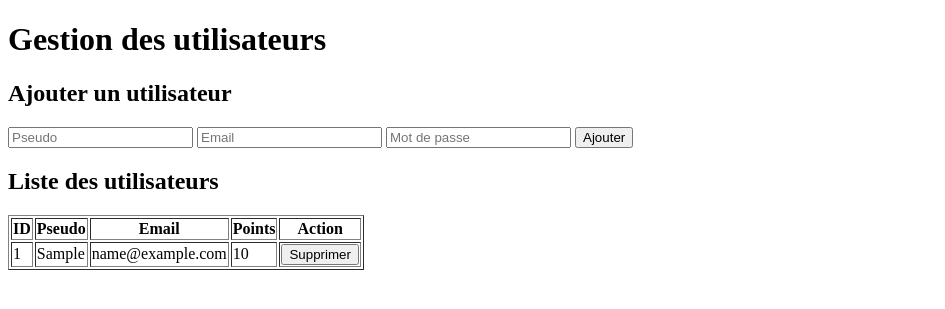
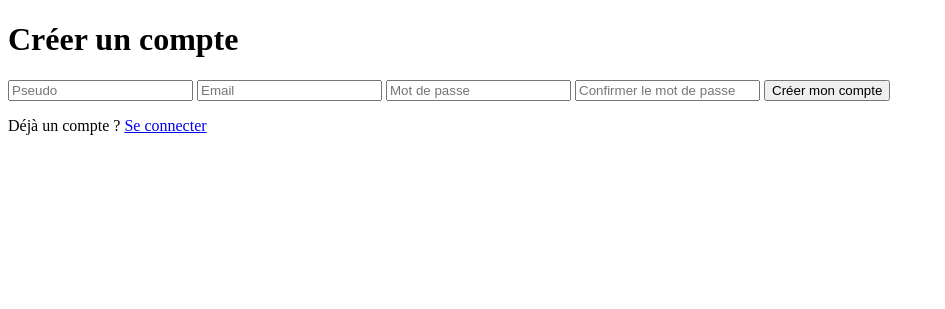
Before and after one commit to Danny-heigvd/progserv2-projetlibre, a PHP site: page /user.php in a window 1280 px wide. Shown: the top 309 px of the page, without its empty margins (0-945 px from the left). Run offline with PHP 8.4, Linux system fonts and the light colour scheme; tables that the repository leaves empty hold one stand-in row (values such as "Sample post").

Commit message:
modification du code de la page

```diff
--- a/src/classes/UserRepository.php
+++ b/src/classes/UserRepository.php
@@ -1,4 +1,3 @@
-
 <?php
 
 class UserRepository {
--- a/src/public/user.php
+++ b/src/public/user.php
@@ -1,45 +1,47 @@
 <?php
+// Page « Créer un compte »
 require_once __DIR__ . '/../utils/autoloader.php';
 
-$repository = new UserRepository(
-    (new Database())->getConnection()
-);
-
 $message = '';
+$pseudo = '';
+$email = '';
 
 if ($_SERVER['REQUEST_METHOD'] === 'POST') {
+    $pseudo = trim($_POST['pseudo'] ?? '');
+    $email = trim($_POST['email'] ?? '');
+    $password = $_POST['password'] ?? '';
+    $confirmation = $_POST['confirmation'] ?? '';
+
     try {
-
-        if ($_POST['action'] === 'ajouter') {
-            $user = new User(
-                null,
-                $_POST['pseudo'],
-                $_POST['email']
-            );
-
-            $repository->addUser($user, $_POST['password']);
-            $message = 'Utilisateur ajouté !';
+        if ($password !== $confirmation) {
+            throw new InvalidArgumentException('Les deux mots de passe ne sont pas identiques.');
         }
 
-        // Supprimer un utilisateur
-        if ($_POST['action'] === 'supprimer') {
-            $id = filter_input(INPUT_POST, 'id', FILTER_VALIDATE_INT);
+        // User vérifie le pseudo et l'e-mail
+        $user = new User(null, $pseudo, $email);
 
-            if (!$id) {
-                throw new InvalidArgumentException('ID invalide.');
-            }
+        $pdo = (new Database())->getConnection();
 
-            $repository->deleteUser($id);
-            $message = 'Utilisateur supprimé !';
+        // Vérifier si le pseudo ou l'e-mail existe déjà
+        $stmt = $pdo->prepare('SELECT id_utilisateur FROM utilisateur WHERE pseudo = ? OR email = ?');
+        $stmt->execute([$pseudo, $email]);
+
+        if ($stmt->fetch()) {
+            throw new InvalidArgumentException('Ce pseudo ou cet e-mail est déjà utilisé.');
         }
+
+        // addUser vérifie le mot de passe, puis enregistre
+        $repository = new UserRepository($pdo);
+        $repository->addUser($user, $password);
+
+        header('Location: connexion.php?inscription=ok');
+        exit;
     } catch (InvalidArgumentException $e) {
         $message = $e->getMessage();
     } catch (PDOException $e) {
-        $message = 'Erreur : pseudo ou email déjà utilisé, ou suppression impossible.';
+        $message = 'Une erreur est survenue, veuillez réessayer plus tard.';
     }
 }
-
-$users = $repository->getUsers();
 ?>
 
 <!DOCTYPE html>
@@ -47,56 +49,30 @@ $users = $repository->getUsers();
 
 <head>
     <meta charset="UTF-8">
-    <title>Utilisateurs</title>
+    <title>Créer un compte</title>
 </head>
 
 <body>
 
-    <h1>Gestion des utilisateurs</h1>
-
-    <h2>Ajouter un utilisateur</h2>
-
-    <form method="POST">
-        <input type="hidden" name="action" value="ajouter">
-
-        <input type="text" name="pseudo" placeholder="Pseudo" required>
-        <input type="email" name="email" placeholder="Email" required>
-        <input type="password" name="password" placeholder="Mot de passe" minlength="12" required>
-
-        <button type="submit">Ajouter</button>
-    </form>
+    <h1>Créer un compte</h1>
 
     <p><?= htmlspecialchars($message) ?></p>
 
-    <h2>Liste des utilisateurs</h2>
+    <form method="POST">
+        <input type="text" name="pseudo" placeholder="Pseudo"
+            value="<?= htmlspecialchars($pseudo) ?>" required>
 
-    <table border="1">
-        <tr>
-            <th>ID</th>
-            <th>Pseudo</th>
-            <th>Email</th>
-            <th>Points</th>
-            <th>Action</th>
-        </tr>
+        <input type="email" name="email" placeholder="Email"
+            value="<?= htmlspecialchars($email) ?>" required>
 
-        <?php foreach ($users as $user): ?>
-            <tr>
-                <td><?= $user->getId() ?></td>
-                <td><?= htmlspecialchars($user->getPseudo()) ?></td>
-                <td><?= htmlspecialchars($user->getEmail()) ?></td>
-                <td><?= $user->getPointsTotal() ?></td>
-                <td>
-                    <form method="POST">
-                        <input type="hidden" name="action" value="supprimer">
-                        <input type="hidden" name="id" value="<?= $user->getId() ?>">
+        <input type="password" name="password" placeholder="Mot de passe" required>
 
-                        <button type="submit">Supprimer</button>
-                    </form>
-                </td>
-            </tr>
-        <?php endforeach; ?>
+        <input type="password" name="confirmation" placeholder="Confirmer le mot de passe" required>
 
-    </table>
+        <button type="submit">Créer mon compte</button>
+    </form>
+
+    <p>Déjà un compte ? <a href="connexion.php">Se connecter</a></p>
 
 </body>
 
```
